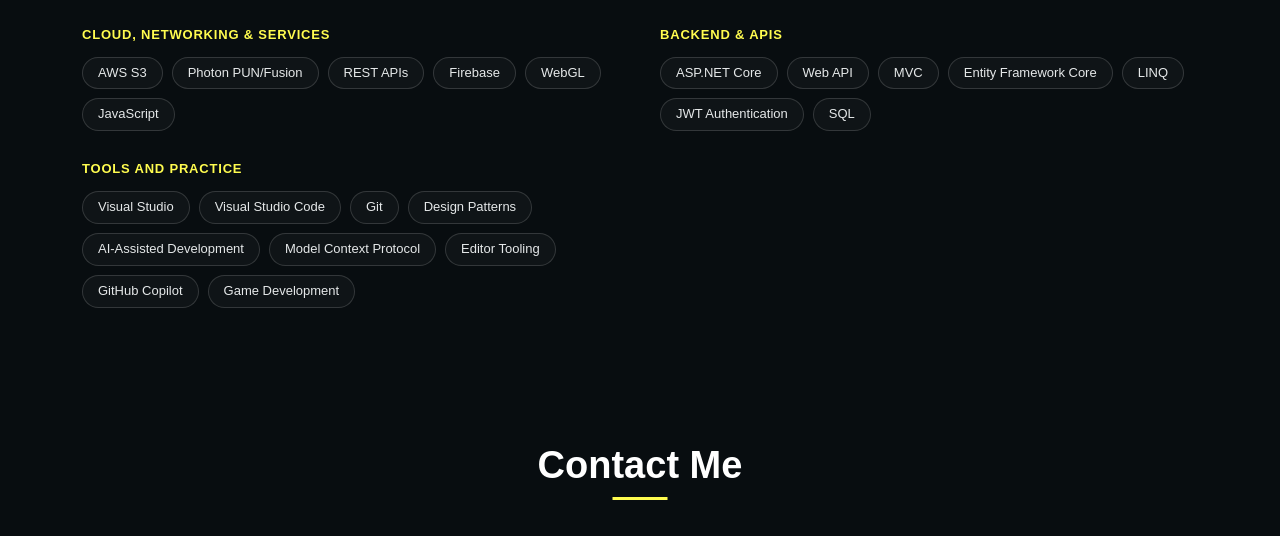
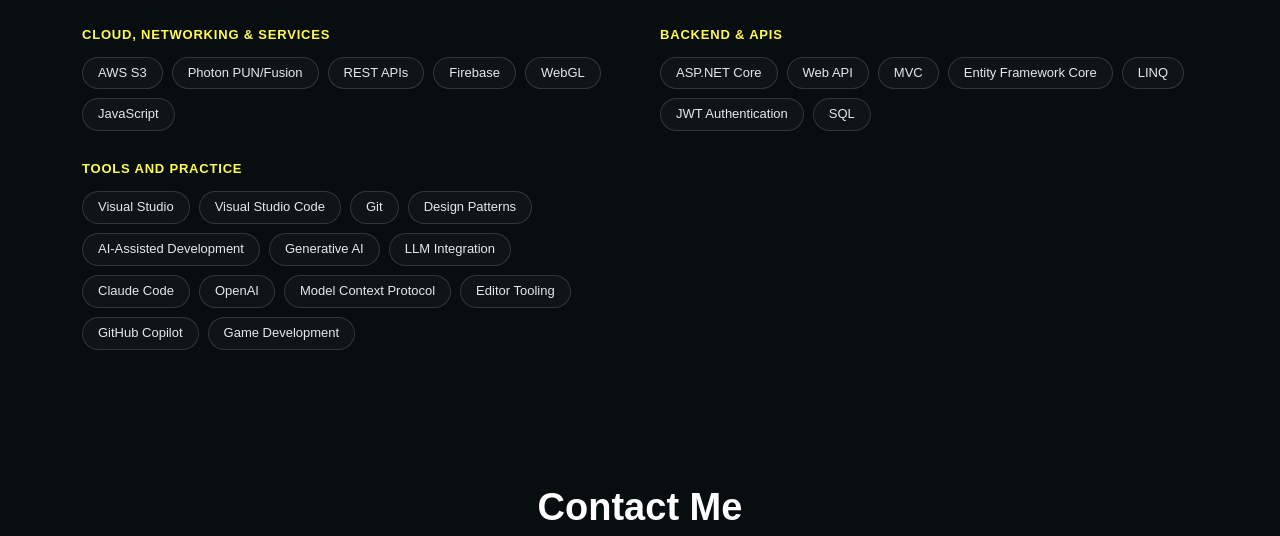
Before and after one commit to BRIJESH151089/Portfolio-Site, a plain HTML site: page index.html in a window 1280 px wide. Shown: the part 4808-5344 px from the top of the page. Drawn offline with nearby package versions, Linux system fonts and the light colour scheme.

Commit message:
Update Areas of Expertise

```diff
--- a/index.html
+++ b/index.html
@@ -971,6 +971,10 @@
                             <span class="skill-chip">Git</span>
                             <span class="skill-chip">Design Patterns</span>
                             <span class="skill-chip">AI-Assisted Development</span>
+                            <span class="skill-chip">Generative AI</span>
+                            <span class="skill-chip">LLM Integration</span>
+                            <span class="skill-chip">Claude Code</span>
+                            <span class="skill-chip">OpenAI</span>
                             <span class="skill-chip">Model Context Protocol</span>
                             <span class="skill-chip">Editor Tooling</span>
                             <span class="skill-chip">GitHub Copilot</span>
```
